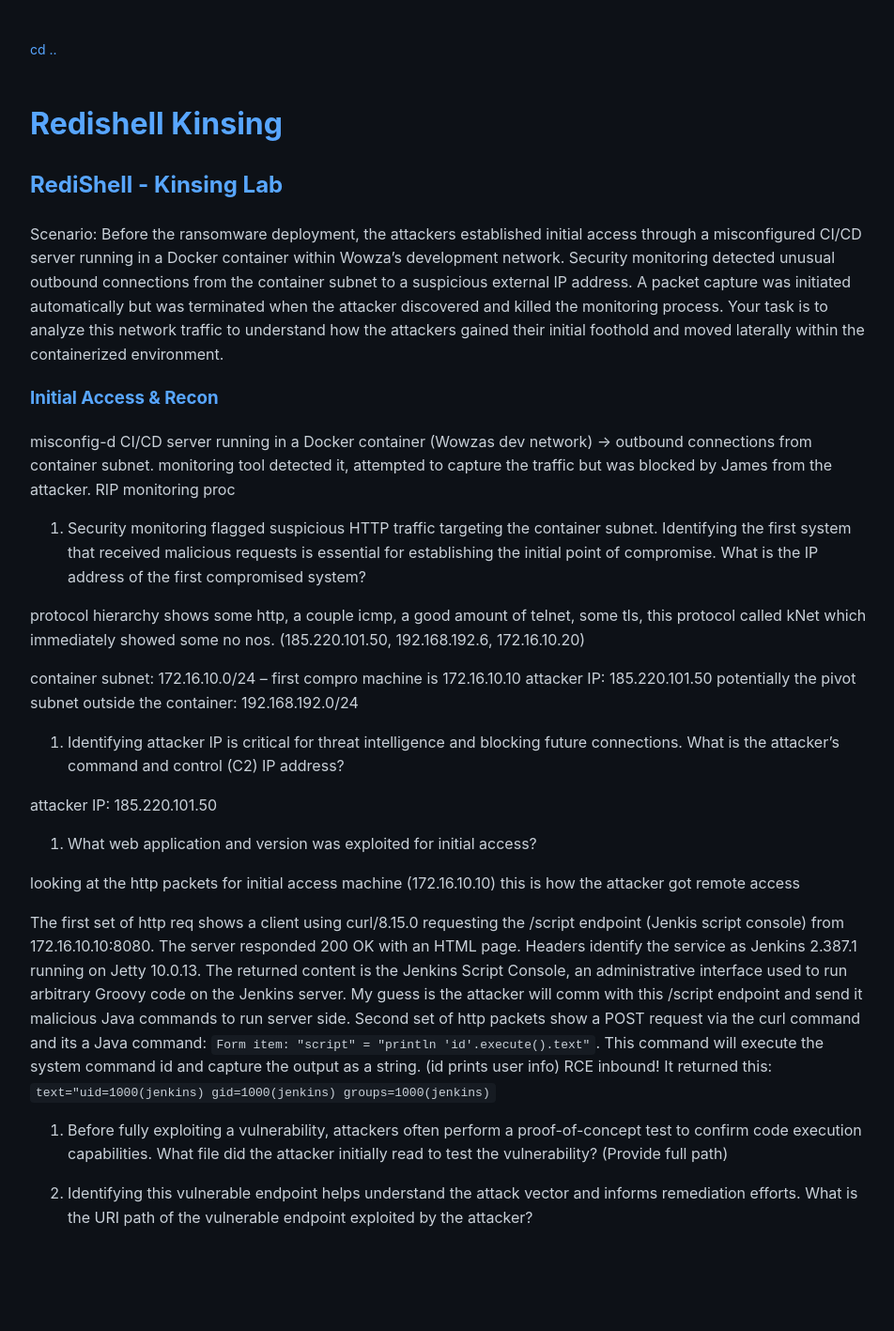
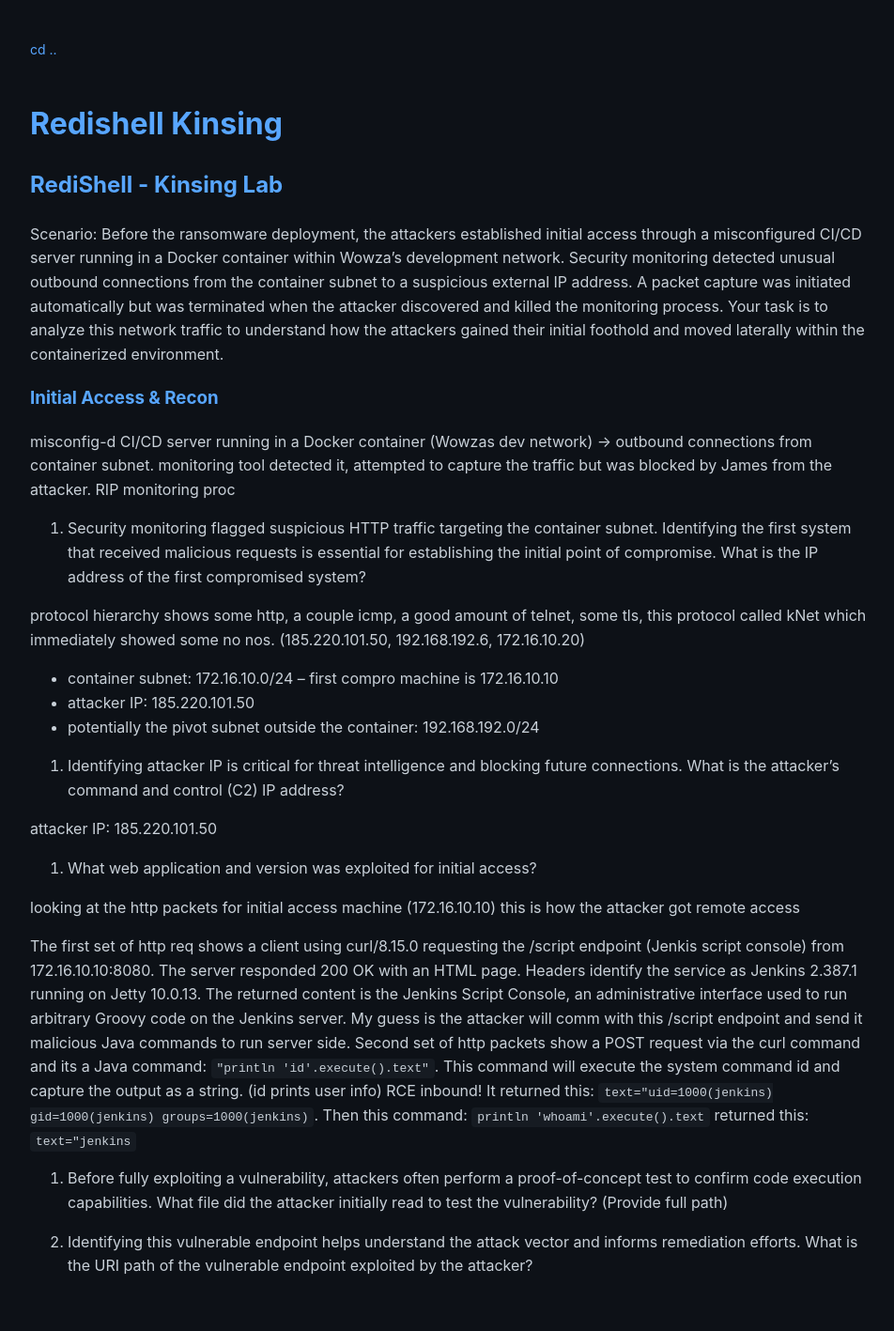
Before and after one commit to soreRum/soreRum.github.io, a Jekyll site: the page built from _posts/2026-03-12-Redishell-Kinsing.md, in a window 1280 px wide. Shown: the whole page at 94% size, without its empty margins (158-1110 px from the left). Built offline with Jekyll 4.4.1, drawn with Linux system fonts in a browser that asks for light colours; our own code applies the rules of GitHub Pages for plain Markdown files; before the commit the page ends 1365 px from its top, so only the background shows below that.

Commit message:
Update 2026-03-12-Redishell-Kinsing.md

```diff
--- a/_posts/2026-03-12-Redishell-Kinsing.md
+++ b/_posts/2026-03-12-Redishell-Kinsing.md
@@ -10,9 +10,9 @@
 
 protocol hierarchy shows some http, a couple icmp, a good amount of telnet, some tls, this protocol called kNet which immediately showed some no nos. (185.220.101.50, 192.168.192.6, 172.16.10.20)
 
-container subnet: 172.16.10.0/24 -- first compro machine is 172.16.10.10
-attacker IP: 185.220.101.50
-potentially the pivot subnet outside the container: 192.168.192.0/24
+- container subnet: 172.16.10.0/24 -- first compro machine is 172.16.10.10
+- attacker IP: 185.220.101.50
+- potentially the pivot subnet outside the container: 192.168.192.0/24
 
 
 2. Identifying attacker IP is critical for threat intelligence and blocking future connections. What is the attacker's command and control (C2) IP address?
@@ -23,7 +23,7 @@
 
 looking at the http packets for initial access machine (172.16.10.10) this is how the attacker got remote access
 
-The first set of http req shows a client using curl/8.15.0 requesting the /script endpoint (Jenkis script console) from 172.16.10.10:8080. The server responded 200 OK with an HTML page. Headers identify the service as Jenkins 2.387.1 running on Jetty 10.0.13. The returned content is the Jenkins Script Console, an administrative interface used to run arbitrary Groovy code on the Jenkins server. My guess is the attacker will comm with this /script endpoint and send it malicious Java commands to run server side. Second set of http packets show a POST request via the curl command and its a Java command: `Form item: "script" = "println 'id'.execute().text"`. This command will execute the system command id and capture the output as a string. (id prints user info) RCE inbound! It returned this: `text="uid=1000(jenkins) gid=1000(jenkins) groups=1000(jenkins)`
+The first set of http req shows a client using curl/8.15.0 requesting the /script endpoint (Jenkis script console) from 172.16.10.10:8080. The server responded 200 OK with an HTML page. Headers identify the service as Jenkins 2.387.1 running on Jetty 10.0.13. The returned content is the Jenkins Script Console, an administrative interface used to run arbitrary Groovy code on the Jenkins server. My guess is the attacker will comm with this /script endpoint and send it malicious Java commands to run server side. Second set of http packets show a POST request via the curl command and its a Java command: `"println 'id'.execute().text"`. This command will execute the system command id and capture the output as a string. (id prints user info) RCE inbound! It returned this: `text="uid=1000(jenkins) gid=1000(jenkins) groups=1000(jenkins)`. Then this command: `println 'whoami'.execute().text` returned this: `text="jenkins`
 
 
 
```
